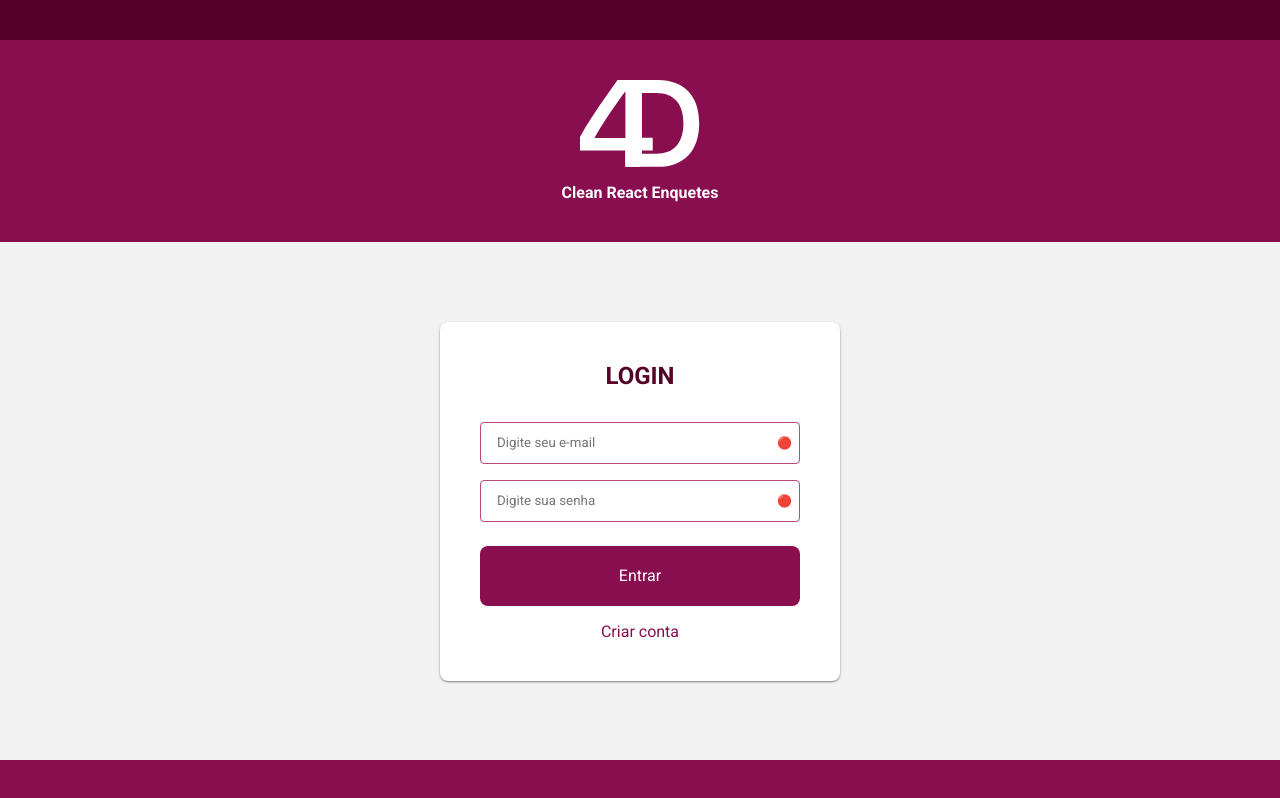
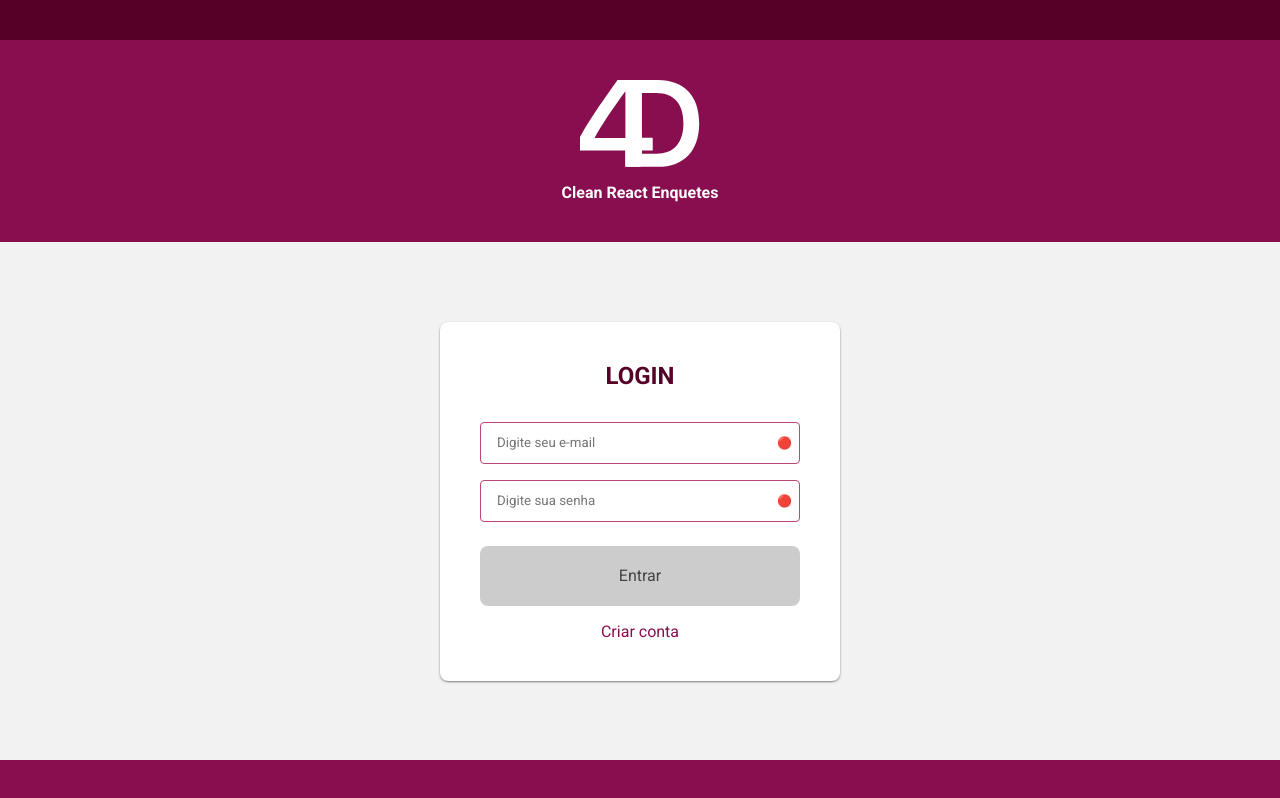
Before and after one commit to matheusroika/clean-react, a React app: page /login in a window 1280 px wide. Built offline with nearby package versions, Linux system fonts and the light colour scheme.

Commit message:
feat: ensure Login page renders button as disabled on initial state

```diff
--- a/src/presentation/pages/login/login.tsx
+++ b/src/presentation/pages/login/login.tsx
@@ -17,7 +17,7 @@ const Login: React.FC = () => {
           <h2>Login</h2>
           <Input type="email" name="email" placeholder="Digite seu e-mail" />
           <Input type="password" name="password" placeholder="Digite sua senha" />
-          <button type="submit">Entrar</button>
+          <button data-testid="submit" type="submit" disabled>Entrar</button>
           <span className={styles.link}>
             <a href="">Criar conta</a>
           </span>
--- a/src/presentation/pages/login/loginStyles.scss
+++ b/src/presentation/pages/login/loginStyles.scss
@@ -31,6 +31,12 @@
 
     button {
       margin-top: 1.5rem;
+
+      &:disabled {
+        background-color: $disabledBackground;
+        color: $disabled;
+        cursor: not-allowed;
+      }
     }
 
     .link {
--- a/src/presentation/styles/colors.scss
+++ b/src/presentation/styles/colors.scss
@@ -4,3 +4,5 @@ $background: #F2F2F2;
 $primary: #880E4F;
 $primaryDark: #560027;
 $primaryLight: #BC4778;
+$disabledBackground: #CCC;
+$disabled: #444;
```
